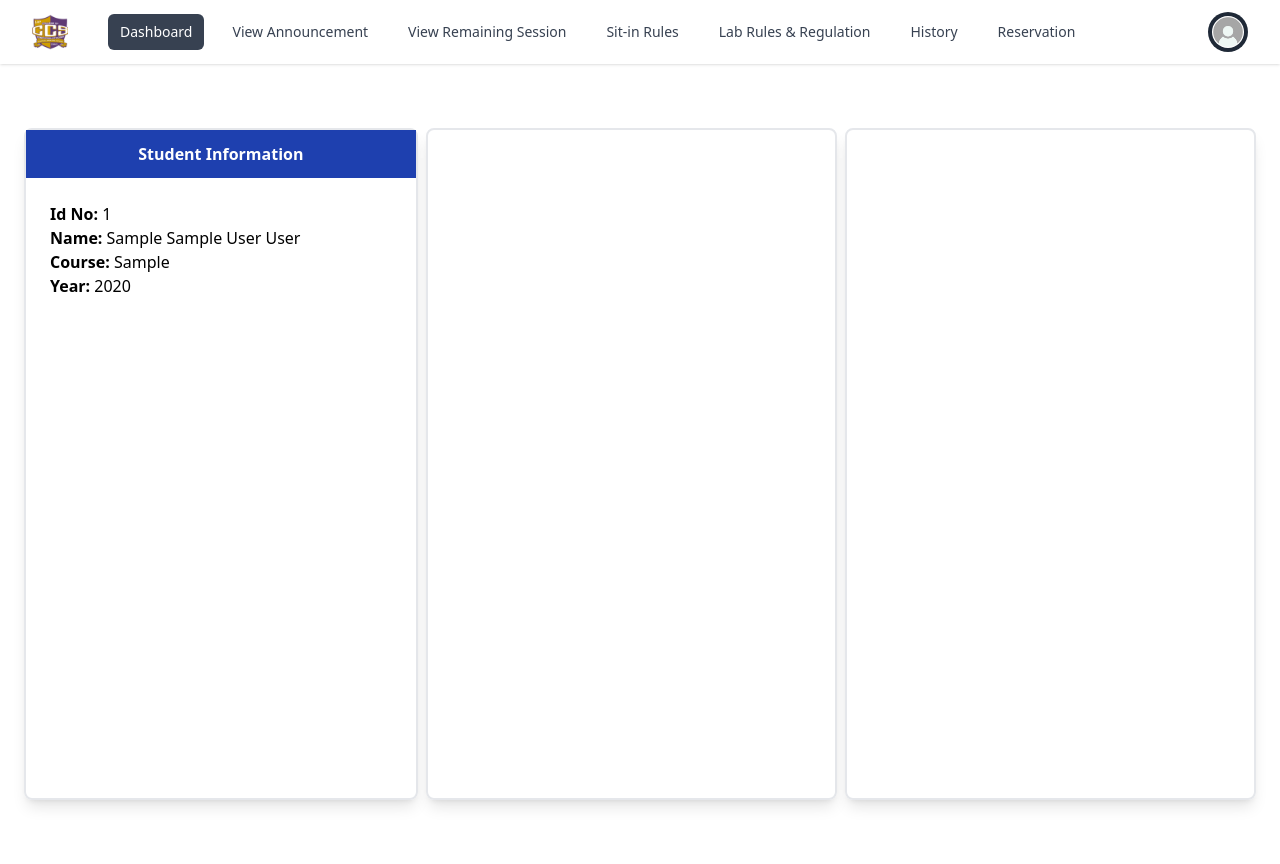
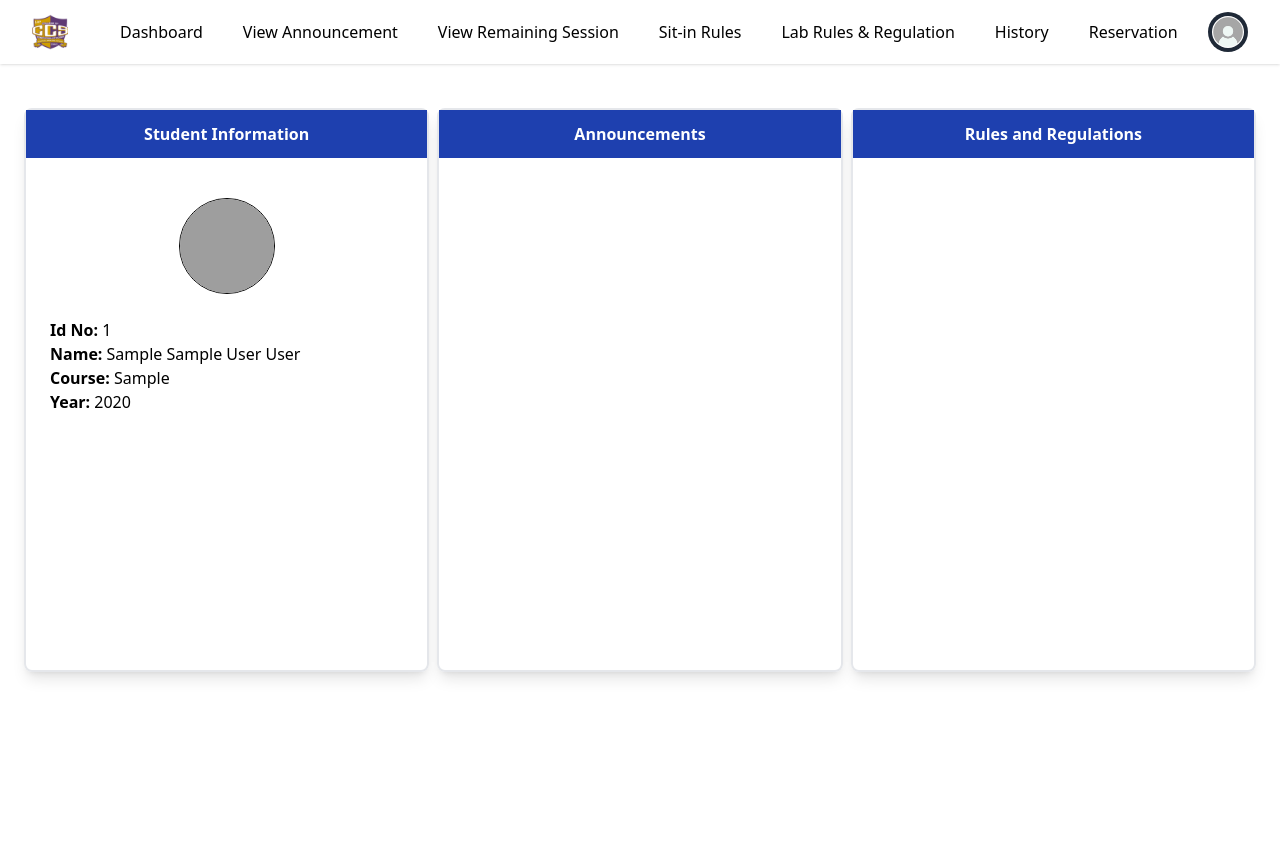
Before and after one commit to diann71/ccs-monitoring-system, a PHP site: page /dashboard.php in a window 1280 px wide. Run offline with PHP 8.4, Linux system fonts and the light colour scheme; the visitor is signed in with stand-in values (Sample User, id 1); tables that the repository leaves empty or names only in its code hold one stand-in row (values such as "Sample post"); data that the repository does not hold is empty; some libraries are stand-ins or nearby versions; grey boxes are pictures that could not be loaded.

Commit message:
adding some changes

```diff
--- a/dashboard.php
+++ b/dashboard.php
@@ -24,10 +24,22 @@ include "authenticator.php"
             </div>
         <?php endif; ?>
         <div class="p-6 flex flex-row gap-2 h-screen">
-            <div class="mt-10 mb-10 w-1/2 h-9/10 border-2 border-solid shadow-lg rounded-lg ">
+            <div class="mt-5 mb-10 w-2/5 h-3/4 border-2 border-solid shadow-lg rounded-lg ">
                 <div class="w-full bg-blue-800 py-3">
                     <h1 class="w-full font-bold text-white text-center">Student Information</h1>
                 </div>
+
+                <div class="flex flex-col items-center">
+                    <!-- Display Current Profile Picture -->
+                    <img class="mt-10 w-24 h-24 rounded-full border border-black object-cover" src="uploads/<?php echo $profile_picture; ?>" alt="">
+
+                    <!-- File Input (No Preview)
+                    <label class="cursor-pointer bg-blue-600 text-white px-4 py-2 rounded-lg hover:bg-blue-700 mt-4">
+                        Choose Image
+                        <input type="file" name="profile_picture" class="hidden" accept="image/*">
+                    </label> -->
+                </div>
+
                 <div class="p-6">
                     <p><span class="font-bold">Id No:</span> <?php echo $idno; ?></p>
                     <p><span class="font-bold">Name:</span> <?php echo $firstname . ' ' . $midname . ' ' . $lastname?></p>
@@ -38,12 +50,16 @@ include "authenticator.php"
 
             </div>
 
-            <div class="mt-10 mb-10 w-1/2 h-9/10 border-2 border-solid p-6 shadow-lg rounded-lg">
-
+            <div class="mt-5 mb-10 w-2/5 h-3/4 border-2 border-solid shadow-lg rounded-lg">
+                <div class="w-full bg-blue-800 py-3">
+                    <h1 class="w-full font-bold text-white text-center">Announcements</h1>
+                </div>
             </div>
 
-            <div class="mt-10 mb-10 w-1/2 h-9/10 border-2 border-solid p-6 shadow-lg rounded-lg">
-
+            <div class="mt-5 mb-10 w-2/5 h-3/4 border-2 border-solid shadow-lg rounded-lg">
+               <div class="w-full bg-blue-800 py-3">
+                    <h1 class="w-full font-bold text-white text-center">Rules and Regulations</h1>
+                </div>
             </div>
 
         </div>
--- a/nav.php
+++ b/nav.php
@@ -7,6 +7,7 @@
     <title>CCS Sit-In Monitoring System</title>
 </head>
 <body class="bg-white font-sans ">
+<div class="min-h-full">
     <?php if(isset($_SESSION["success"])): ?>
         <div class="bg-green-500 text-white p-2 text-center">
             <?php
@@ -15,7 +16,6 @@
             ?>
         </div>
     <?php endif; ?>
-
 <div class="min-h-full">
     <nav class="bg-white shadow">
         <div class="px-4 sm:px-6 lg:px-8">
@@ -26,13 +26,13 @@
                         <img src="images/ccs.png" alt="Logo" class="size-9">
                     </a>
                     <div class="hidden md:flex ml-10 space-x-4">
-                        <a href="dashboard.php" class="rounded-md bg-gray-700 px-3 py-2 text-sm font-medium text-white">Dashboard</a>
-                        <a href="#" class="rounded-md px-3 py-2 text-sm font-medium text-gray-700 hover:bg-gray-700 hover:text-white">View Announcement</a>
-                        <a href="#" class="rounded-md px-3 py-2 text-sm font-medium text-gray-700 hover:bg-gray-700 hover:text-white">View Remaining Session</a>
-                        <a href="#" class="rounded-md px-3 py-2 text-sm font-medium text-gray-700 hover:bg-gray-700 hover:text-white">Sit-in Rules</a>
-                        <a href="#" class="rounded-md px-3 py-2 text-sm font-medium text-gray-700 hover:bg-gray-700 hover:text-white">Lab Rules & Regulation</a>
-                        <a href="#" class="rounded-md px-3 py-2 text-sm font-medium text-gray-700 hover:bg-gray-700 hover:text-white">History</a>
-                        <a href="#" class="rounded-md px-3 py-2 text-sm font-medium text-gray-700 hover:bg-gray-700 hover:text-white">Reservation</a>
+                        <a href="dashboard.php" class="rounded-md px-3 py-2 text-base font-medium text-black hover:bg-gray-700 hover:text-white">Dashboard</a>
+                        <a href="#" class="rounded-md px-3 py-2 text-base font-medium text-black hover:bg-gray-700 hover:text-white">View Announcement</a>
+                        <a href="#" class="rounded-md px-3 py-2 text-base font-medium text-black hover:bg-gray-700 hover:text-white">View Remaining Session</a>
+                        <a href="#" class="rounded-md px-3 py-2 text-base font-medium text-black hover:bg-gray-700 hover:text-white">Sit-in Rules</a>
+                        <a href="#" class="rounded-md px-3 py-2 text-base font-medium text-black hover:bg-gray-700 hover:text-white">Lab Rules & Regulation</a>
+                        <a href="#" class="rounded-md px-3 py-2 text-base font-medium text-black hover:bg-gray-700 hover:text-white">History</a>
+                        <a href="#" class="rounded-md px-3 py-2 text-base font-medium text-black hover:bg-gray-700 hover:text-white">Reservation</a>
                     </div>
                 </div>
 
@@ -96,6 +96,8 @@
         -->
     </main>
 </div>
+</body>
+</html>
 
 <script>
     document.getElementById('profileMenu').addEventListener('click', function() {
@@ -108,34 +110,3 @@
         document.getElementById('menuCloseIcon').classList.toggle('hidden');
     });
 </script>
-
-
-    <!--<nav class="flex items-center justify-between border-b border-black p-4 shadow-md">
-        <div class="flex items-center space-x-4">
-            <img src="images/ccs.png" alt="Logo" class="w-14">
-            <h1 class="text-2xl font-medium">CCS SIT-IN MONITORING SYSTEM</h1>
-        </div>
-        <ul class="hidden md:flex space-x-6 text-lg uppercase">
-            <li><a href="home.php" class="hover:text-blue-600">View Announcement</a></li>
-            <li><a href="home.php" class="hover:text-blue-600">View Remaining Session</a></li>
-            <li><a href="home.php" class="hover:text-blue-600">Sit-in Rules</a></li>
-            <li><a href="home.php" class="hover:text-blue-600">Lab Rules & Regulation</a></li>
-            <li><a href="home.php" class="hover:text-blue-600">History</a></li>
-            <li><a href="home.php" class="hover:text-blue-600">Reservation</a></li>
-        </ul>
-        <div class="relative">
-            <img src="images/profile.png" alt="Profile" class="w-10 cursor-pointer" id="profileMenu">
-            <div class="absolute right-0 mt-2 w-40 bg-white shadow-lg hidden" id="dropdownMenu">
-                <a href="profile.php" class="block px-4 py-2 hover:bg-gray-200">PROFILE</a>
-                <a href="logout.php" class="block px-4 py-2 hover:bg-gray-200">LOGOUT</a>
-            </div>
-        </div>
-    </nav>
-
-    <script>
-        document.getElementById('profileMenu').addEventListener('click', function() {
-            document.getElementById('dropdownMenu').classList.toggle('hidden');
-        });
-    </script>-->
-</body>
-</html>
```
Also changed, not shown: anncement.php (added, +11 -0 lines), edit.php (deleted, +0 -118 lines), name.php (added, +91 -0 lines), profile.php (+23 -11 lines).
